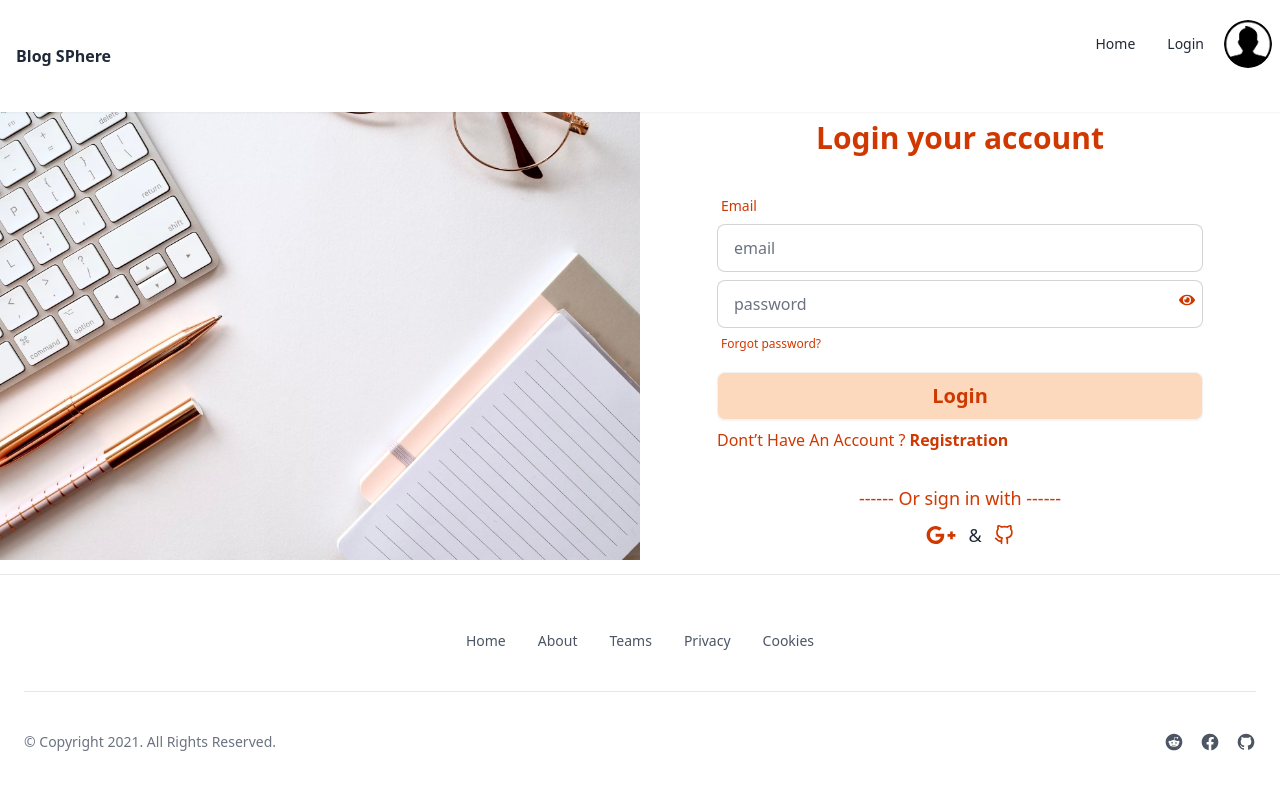
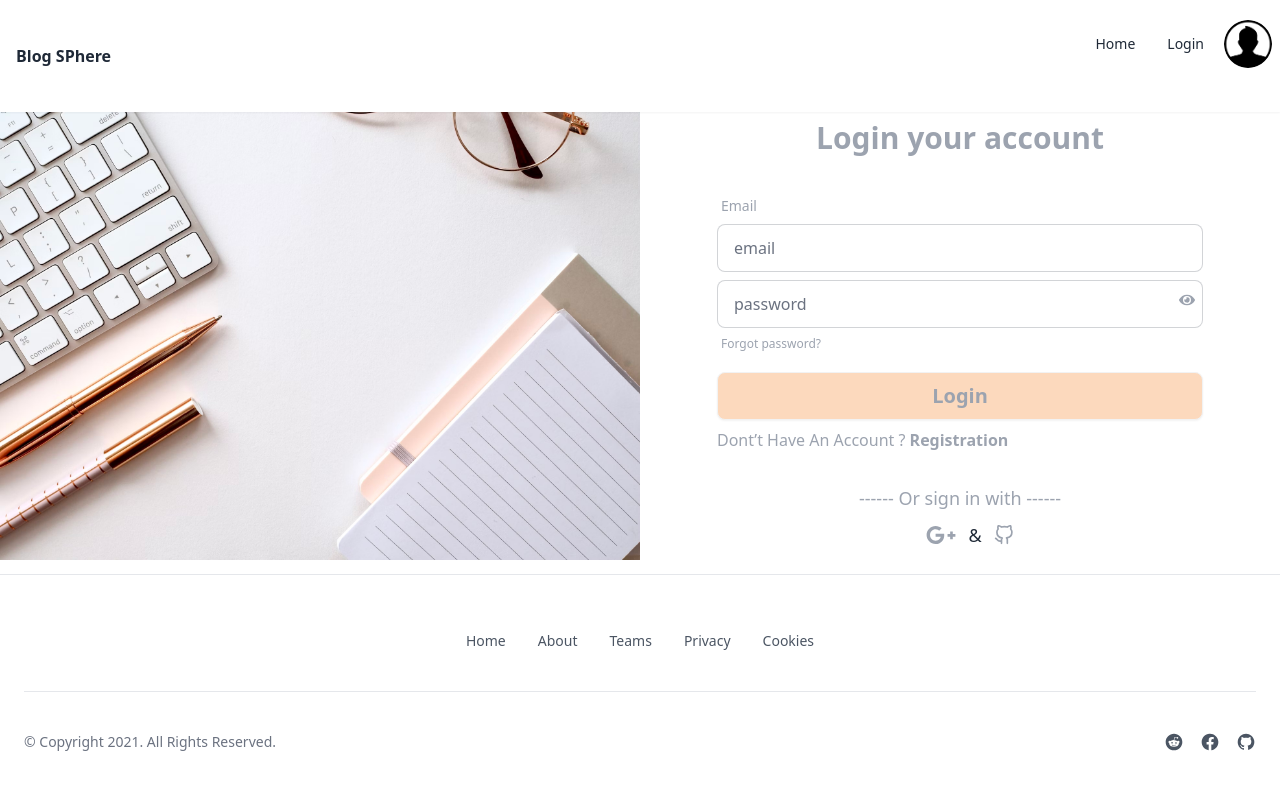
Before and after one commit to Ancishan/blog-web-client, a React (Vite) app: page /login in a window 1280 px wide. Shown: the top 790 px of the page. Built offline with nearby package versions, Linux system fonts and the light colour scheme; no server answers.

Commit message:
[Add] featured

```diff
--- a/src/pages/AddBlogs.jsx
+++ b/src/pages/AddBlogs.jsx
@@ -14,35 +14,41 @@ const AddBlogs = () => {
     const { user } = useAuth()
 
     const handleFormSubmission = async e => {
-        e.preventDefault()
-        const form = e.target
-        const blog_title = form.blog_title.value
-        const photo = form.photoURL.value
-        const description = form.description.value
-        const short_description = form.short_description.value
-        const category = form.category.value
-        const date = startDate
-        const email = form.email.value
+        e.preventDefault();
+        const form = e.target;
+        const blog_title = form.blog_title.value;
+        const photo = form.photoURL.value;
+        const description = form.description.value;
+        const short_description = form.short_description.value;
+        const category = form.category.value;
+        const date = startDate;
+        const email = form.email.value;
 
-
+        // Get user's photo URL
+        const userPhotoURL =  user.photoURL;
+        const displayName =  user.displayName ;
+    console.log(userPhotoURL)
         const BlogData = {
             date,
             email,
             photo,
+            displayName,
+            userPhotoURL, // Add user's photo URL to blog data
             description,
             category,
             short_description,
             blog_title,
+        };
+
+        try {
+            const { data } = await axios.post(`${import.meta.env.VITE_APP_URL}/blog`, BlogData);
+            console.log(data);
+            toast.success('Blog data updated successfully');
+            navigate('/');
+        } catch (err) {
+            console.log(err);
         }
-        try {
-            const { data } = await axios.post(`${import.meta.env.VITE_APP_URL}/blog`, BlogData)
-            console.log(data)
-            toast.success('blog data Updated successfully')
-            navigate('/')
-        } catch (err) {
-            console.log(err)
-        }
-    }
+    };
 
     return (
         <div className='flex justify-center items-center min-h-[calc(100vh-306px)] my-28'>
--- a/src/pages/Featured.jsx
+++ b/src/pages/Featured.jsx
@@ -1,9 +1,56 @@
+import React from 'react';
+import axios from 'axios';
 
 
 const Featured = () => {
+    const [blogs, setBlogs] = React.useState([]);
+    const [error, setError] = React.useState(null);
+
+
+    React.useEffect(() => {
+        const fetchData = async () => {
+            try {
+                const { data } = await axios.get(`${import.meta.env.VITE_APP_URL}/all-blogs`);
+                setBlogs(data);
+            } catch (error) {
+                console.error('Error fetching blogs:', error);
+                setError(error.message || 'An error occurred while fetching blogs');
+            }
+        };
+
+        fetchData();
+    }, []);
+
+    if (error) {
+        return <div>Error: {error}</div>;
+    }
+
     return (
-        <div>
+        <div className='container pl-16 pt-32 mx-auto min-h-[calc(100vh-306px)]'>
+            <h2 className="text-3xl font-bold pt-10 pb-16 text-center">Top 10 Blogs</h2>
+            <table className="table-auto w-full">
+                <thead>
+                    <tr>
+                        <th className="px-4 py-2">Title</th>
+                        <th className="px-4 py-2">Description</th>
+                        <th className="px-4 py-2">Author Name</th>
+                        <th className="px-4 py-2">Author Image</th>
+                    </tr>
+                </thead>
+                <tbody>
+                    {blogs.map(blog => (
+                        <tr key={blog._id}>
+                            <td className="border px-4 py-2">{blog.blog_title}</td>
+                            <td className="border px-4 py-2">{blog.description}</td>
+                            <td className="border px-4 py-2">{blog.author && blog.author.displayName}</td>
+                            <td className="border px-4 py-2">
+                                {blog.author && <img src={blog.author.photoURL} alt="Author" />}
+                            </td>
+                        </tr>
+                    ))}
 
+                </tbody>
+            </table>
         </div>
     );
 };
--- a/src/pages/authentication/Login.jsx
+++ b/src/pages/authentication/Login.jsx
@@ -63,11 +63,11 @@ const Login = () => {
           <img src={regis} alt="" />
         </div>
         <div className="w-[350px] lg:w-[550px] pt-10 md:pt-0 mx-auto pb-6 rounded-lg">
-          <h2 className="text-3xl pt-10 font-bold text-center text-orange-600">Login your account</h2>
+          <h2 className="text-3xl pt-10 font-bold text-center text-gray-400">Login your account</h2>
           <form onSubmit={handleLogin} className="card-body">
             <div className="form-control">
               <label className="label">
-                <span className="label-text text-orange-600">Email</span>
+                <span className="label-text text-gray-400">Email</span>
               </label>
               <input type="email" placeholder="email" name="email" className="input input-bordered" required />
             </div>
@@ -79,32 +79,32 @@ const Login = () => {
                   name="password"
                   className="input input-bordered w-full"
                   required />
-                <span className="absolute top-3 right-1 pr-1 text-orange-600" onClick={() => setShowPass(!showPass)}>
+                <span className="absolute top-3 right-1 pr-1 text-gray-400" onClick={() => setShowPass(!showPass)}>
                   {
                     showPass ? <FaEyeSlash></FaEyeSlash> : <FaEye></FaEye>
                   }
                 </span>
               </div>
               <label className="label">
-                <a href="#" className="label-text-alt link link-hover text-orange-600">Forgot password?</a>
+                <a href="#" className="label-text-alt link link-hover text-gray-400">Forgot password?</a>
               </label>
             </div>
             <div className="form-control mt-1">
-              <button className="btn bg-orange-200 full-width text-orange-600 text-xl">Login</button>
+              <button className="btn bg-orange-200 full-width text-gray-400 text-xl">Login</button>
             </div>
-            <p className="text-orange-600">Dont’t Have An Account ? <Link to="/registration" className="text-orange-600 font-bold">Registration </Link> </p>
+            <p className="text-gray-400">Dont’t Have An Account ? <Link to="/registration" className="text-gray-400 font-bold">Registration </Link> </p>
           </form>
           <div className="text-center">
-            <p className="text-orange-600 mx-auto text-lg">------ Or sign in with ------</p>
+            <p className="text-gray-400 mx-auto text-lg">------ Or sign in with ------</p>
             <div className="flex justify-center mt-2">
               <div className="flex ml-5 items-center">
                 <p className="text-lg inline-flex gap-2 items-center">
-                  <Link onClick={handleGoogleSignIn} className="text-orange-600 text-3xl items-center">
+                  <Link onClick={handleGoogleSignIn} className="text-gray-400 text-3xl items-center">
                     <FaGooglePlusG />
                   </Link>
                 </p>
                 <p className="inline-flex text-lg items-center pl-3">
-                  & <Link onClick={handleGithubsignIn} className="text-orange-600 text-xl items-center pl-3">
+                  & <Link onClick={handleGithubsignIn} className="text-gray-400 text-xl items-center pl-3">
                     <FiGithub />
                   </Link>
                 </p>
```
